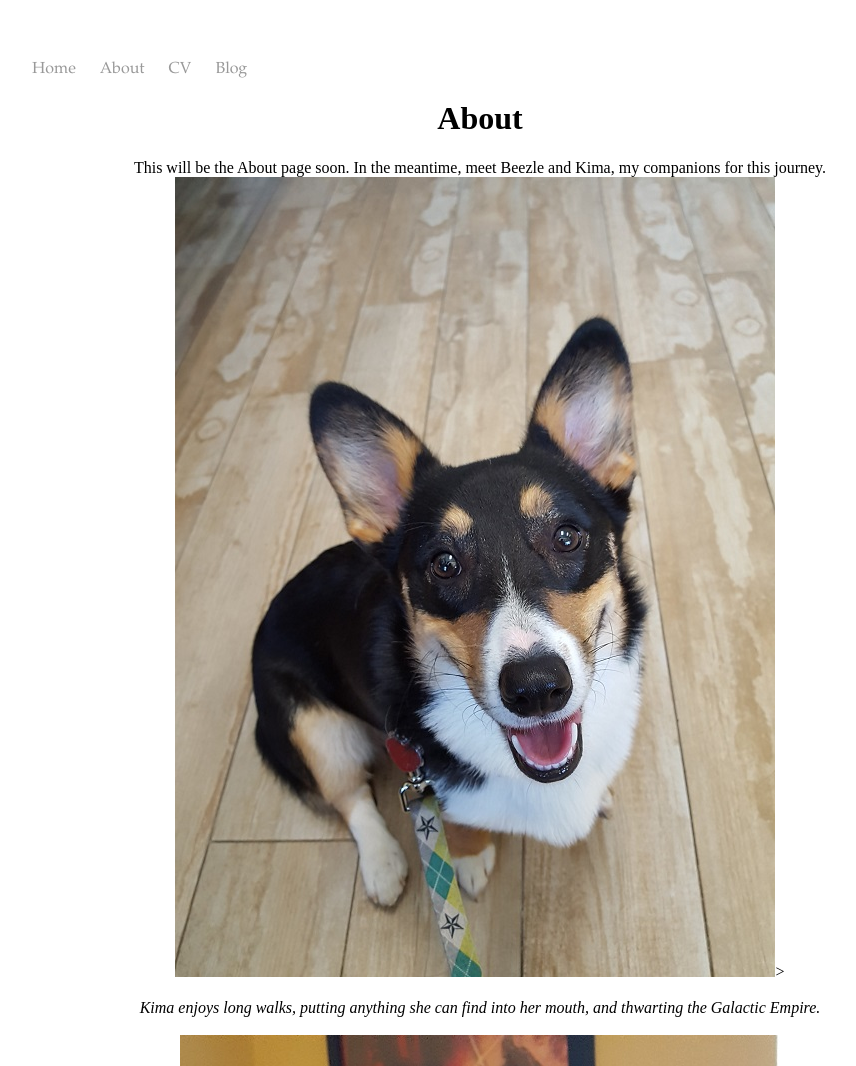
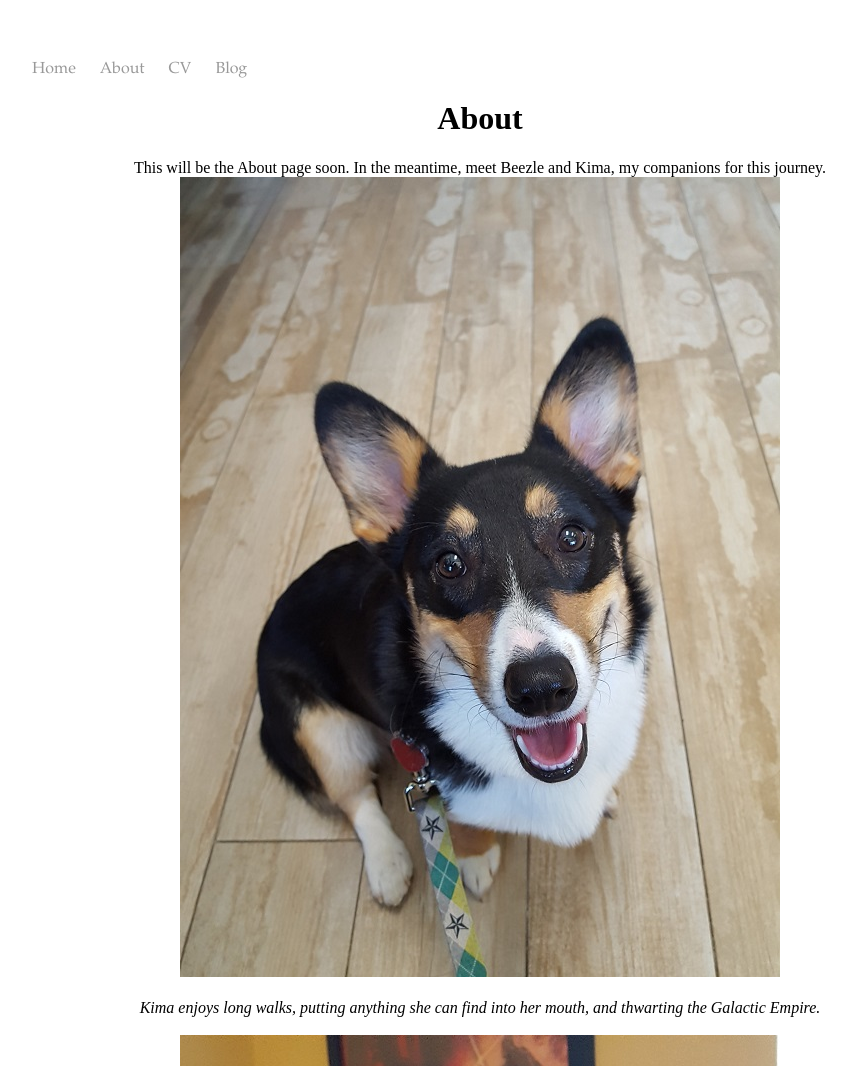
Before and after one commit to pastfutures/pastfutures.github.io, a Jekyll site: the page built from about/index.html, in a window 1280 px wide. Shown: the top 1066 px of the page, without its empty margins (160-1016 px from the left). Built offline with Jekyll 4.4.1, drawn with Linux system fonts in a browser that asks for light colours.

Commit message:
Update index.html

```diff
--- a/about/index.html
+++ b/about/index.html
@@ -4,8 +4,8 @@
 ---
 <div class="blurb">
 	<center><h1>About</h1><center>
-This will be the About page soon. In the meantime, meet Beezle and Kima, my companions for this journey.
-		<center><img src="Kima.jpg">></center>
+This will be the About page soon. In the meantime, meet Beezle and Kima, my companions for this journey.<br>
+		<center><img src="Kima.jpg"></center>
 		<br>
 			<center><i>Kima enjoys long walks, putting anything she can find into her mouth, and thwarting the Galactic Empire.</i></center>
 		<br>
```
